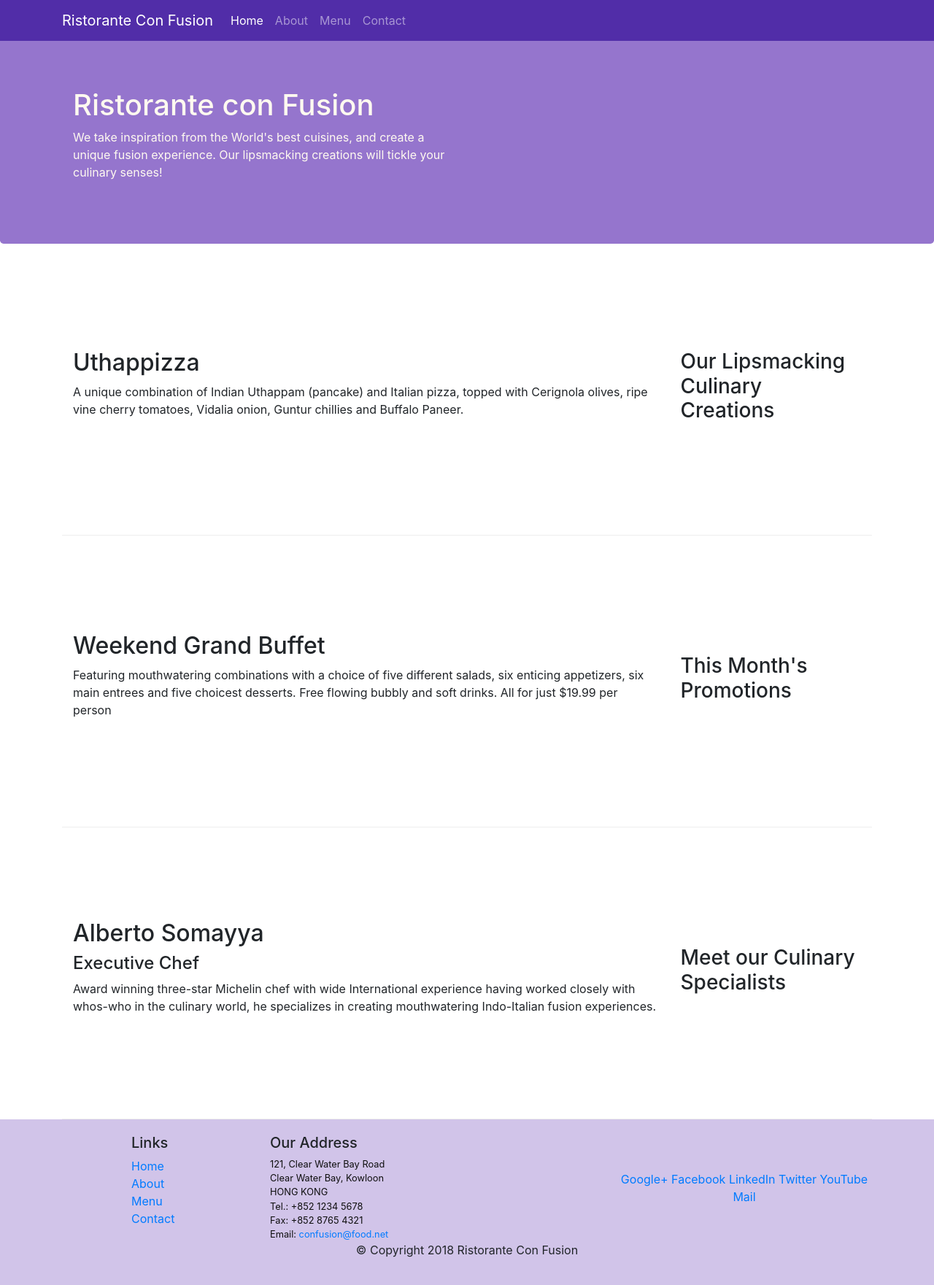
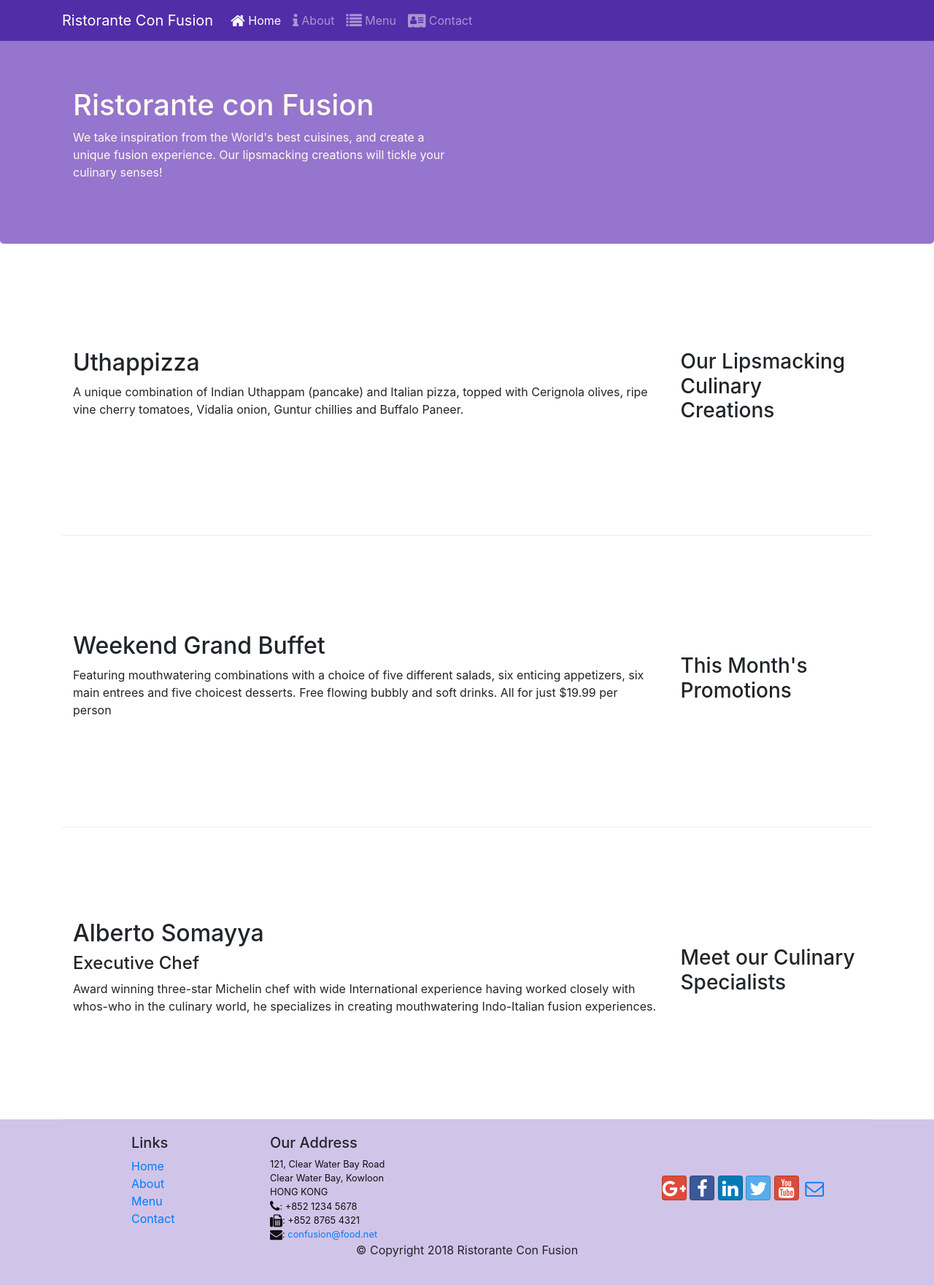
Before and after one commit to aslam021/Front-End-Web-UI-Frameworks-and-Tools-Bootstrap-4, a website: page index.html in a window 1280 px wide. Shown: the whole page at 73% size. Drawn offline with nearby package versions, Linux system fonts and the light colour scheme.

Commit message:
Icon Fonts

```diff
--- a/index.html
+++ b/index.html
@@ -11,6 +11,8 @@
     <!-- Bootstrap CSS -->
     <link rel="stylesheet" href="node_modules/bootstrap/dist/css/bootstrap.min.css">
     <link href="css/styles.css" rel="stylesheet">
+    <link rel="stylesheet" href="node_modules/font-awesome/css/font-awesome.min.css">
+    <link rel="stylesheet" href="node_modules/bootstrap-social/bootstrap-social.css">
 
     <title>Ristorante Con Fusion</title>
 </head>
@@ -26,10 +28,10 @@
 
             <div class="collapse navbar-collapse" id="Navbar">
                 <ul class="navbar-nav mr-auto">
-                    <li class="nav-item active"><a class="nav-link" href="#">Home</a></li>
-                    <li class="nav-item"><a class="nav-link" href="./aboutus.html">About</a></li>
-                    <li class="nav-item"><a class="nav-link" href="#">Menu</a></li>
-                    <li class="nav-item"><a class="nav-link" href="#">Contact</a></li>
+                    <li class="nav-item active"><a class="nav-link" href="#"><span class="fa fa-home fa-lg"></span> Home</a></li>
+                    <li class="nav-item"><a class="nav-link" href="./aboutus.html"><span class="fa fa-info fa-lg"></span> About</a></li>
+                    <li class="nav-item"><a class="nav-link" href="#"><span class="fa fa-list fa-lg"></span> Menu</a></li>
+                    <li class="nav-item"><a class="nav-link" href="#"><span class="fa fa-address-card fa-lg"></span> Contact</a></li>
                 </ul>
             </div>
         </div>
@@ -100,19 +102,20 @@
 		              121, Clear Water Bay Road<br>
 		              Clear Water Bay, Kowloon<br>
 		              HONG KONG<br>
-		              Tel.: +852 1234 5678<br>
-		              Fax: +852 8765 4321<br>
-		              Email: <a href="mailto:confusion@food.net">confusion@food.net</a>
+		              <i class="fa fa-phone fa-lg"></i>: +852 1234 5678<br>
+                      <i class="fa fa-fax fa-lg"></i>: +852 8765 4321<br>
+                      <i class="fa fa-envelope fa-lg"></i>:
+                      <a href="mailto:confusion@food.net">confusion@food.net</a>
 		           </address>
                 </div>
                 <div class="col-12 col-sm-4 align-self-center">
                     <div class="text-center">
-                        <a href="http://google.com/+">Google+</a>
-                        <a href="http://www.facebook.com/profile.php?id=">Facebook</a>
-                        <a href="http://www.linkedin.com/in/">LinkedIn</a>
-                        <a href="http://twitter.com/">Twitter</a>
-                        <a href="http://youtube.com/">YouTube</a>
-                        <a href="mailto:">Mail</a>
+                        <a class="btn btn-social-icon btn-google" href="http://google.com/+"><i class="fa fa-google-plus"></i></a>
+                        <a class="btn btn-social-icon btn-facebook" href="http://www.facebook.com/profile.php?id="><i class="fa fa-facebook"></i></a>
+                        <a class="btn btn-social-icon btn-linkedin" href="http://www.linkedin.com/in/"><i class="fa fa-linkedin"></i></a>
+                        <a class="btn btn-social-icon btn-twitter" href="http://twitter.com/"><i class="fa fa-twitter"></i></a>
+                        <a class="btn btn-social-icon btn-google" href="http://youtube.com/"><i class="fa fa-youtube"></i></a>
+                        <a class="btn btn-social-icon" href="mailto:"><i class="fa fa-envelope-o"></i></a>
                     </div>
                 </div>
            </div>
--- a/package.json
+++ b/package.json
@@ -15,6 +15,8 @@
   },
   "dependencies": {
     "bootstrap": "^4.0.0",
+    "bootstrap-social": "^5.1.1",
+    "font-awesome": "^4.7.0",
     "jquery": "^3.3.1",
     "popper.js": "^1.12.9"
   }
```
Also changed, not shown: aboutus.html (+16 -16 lines), notes.html (+10 -0 lines), 1 other file.
